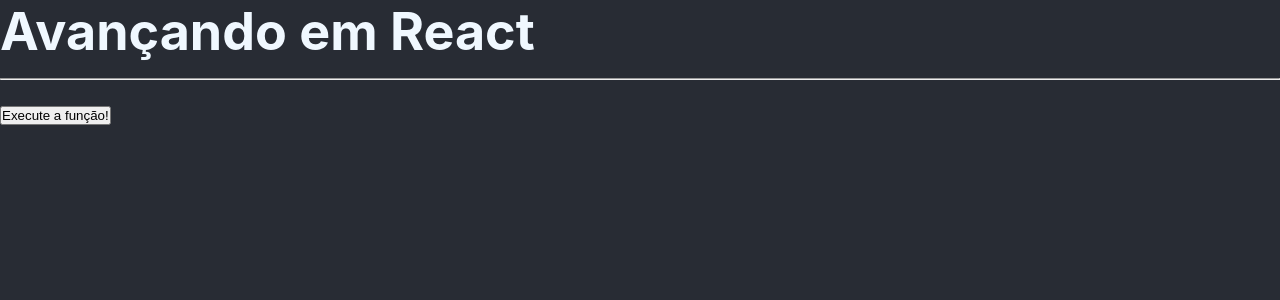
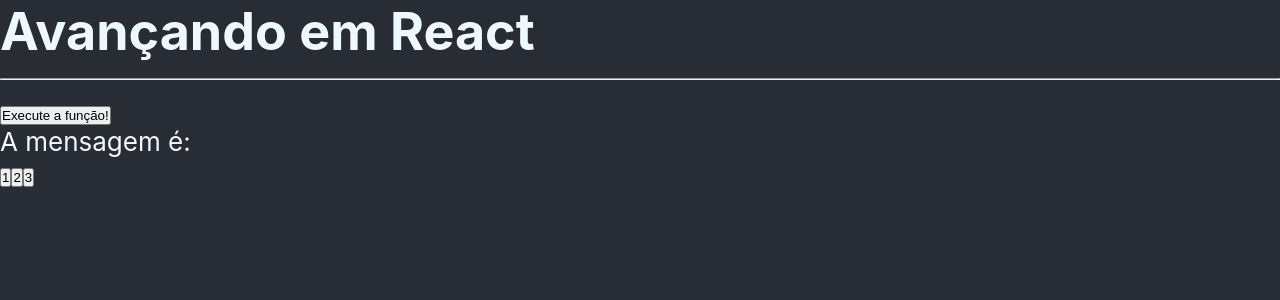
Before and after one commit to Rafaeldasilvaperes/REACTJS-PrimeiroProjeto, a React (Create React App) app: page / in a window 1280 px wide. Shown: the top 300 px of the page. Built offline with nearby package versions, Linux system fonts and the light colour scheme.

Commit message:
Usando State Lift, alterando estados no pai pelo filho

```diff
--- a/src/App.js
+++ b/src/App.js
@@ -13,9 +13,11 @@
 // Styles - CSS (global)
 import './App.css';
 import { ExecuteFunction } from './components/ExecuteFunction';
+import { Message } from './components/Message';
 
 
-// import { useState } from "react";
+import { useState } from "react";
+import { ChangeMessageState } from './components/ChangeMessageState';
 
 
 
@@ -31,6 +33,11 @@
 
   function showMessage(){
     console.log("Executando função do pai!")
+  }
+
+  const [message, setMessage] = useState("");
+  const handleMessage = (msg) => {
+    setMessage(msg);
   }
 
   return (
@@ -77,6 +84,9 @@
      </Container> */}
      {/* executar função */}
      <ExecuteFunction myFunction={showMessage}/>
+     {/* state lift */}
+     <Message msg={message} />
+     <ChangeMessageState handleMessage={handleMessage}/>
     </div>
   );
 }
--- /dev/null
+++ b/src/components/ChangeMessageState.js
@@ -0,0 +1,12 @@
+
+export const ChangeMessageState = ({handleMessage}) => {
+  const messages = ["Oi", "Olá", "Oi, tudo bem?"]
+
+  return (
+    <div>
+      <button onClick={() => handleMessage(messages[0])}>1</button>
+      <button onClick={() => handleMessage(messages[1])}>2</button>
+      <button onClick={() => handleMessage(messages[2])}>3</button>
+    </div>
+  )
+}
--- /dev/null
+++ b/src/components/Message.js
@@ -0,0 +1,5 @@
+export const Message = ({msg}) => {
+  return (
+    <div>A mensagem é: {msg}</div>
+  )
+}
```
